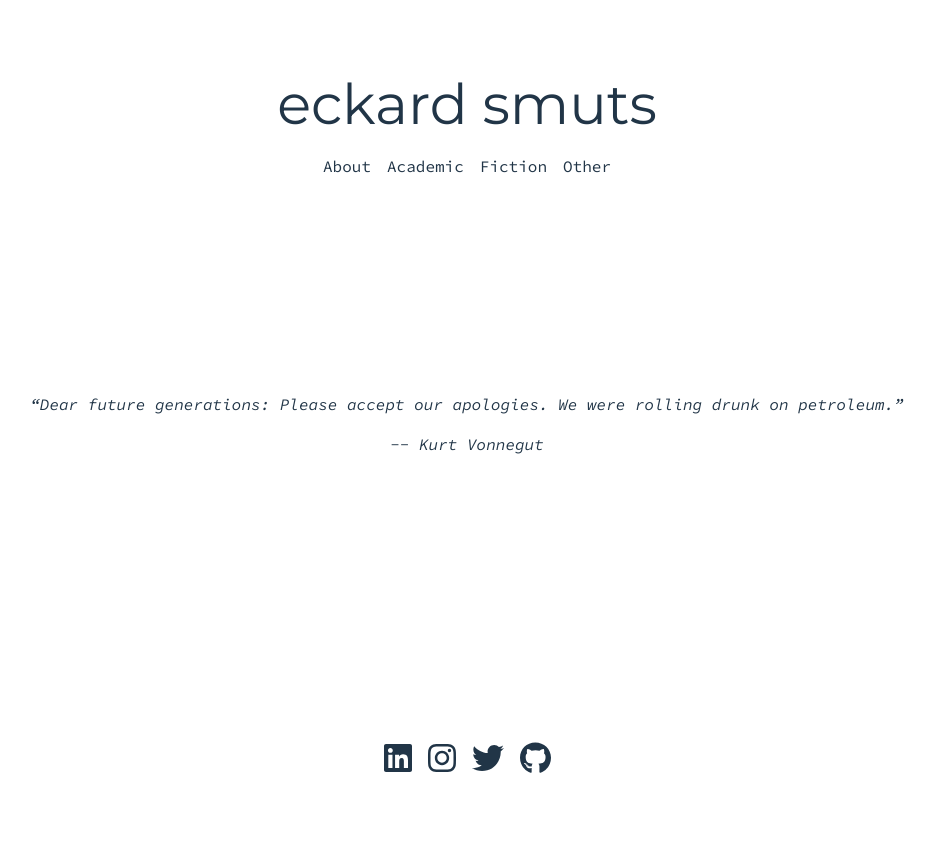
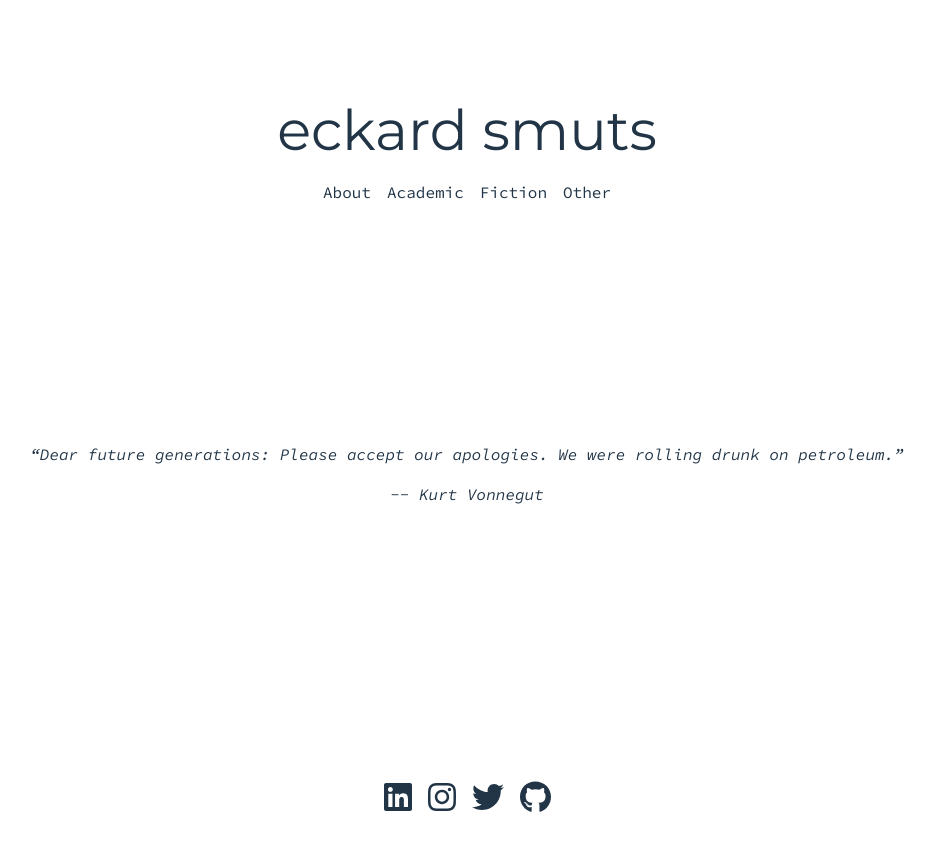
Before and after one commit to esmuts/es-profile, a React (Vite) app: page / in a window 1280 px wide. Shown: the top 850 px of the page, without its empty margins (173-1108 px from the left). Built offline with nearby package versions, Linux system fonts and the light colour scheme.

Commit message:
Tweaked layout

```diff
--- a/src/App.css
+++ b/src/App.css
@@ -1,12 +1,11 @@
 #root {
-  padding: 5vw;
-  padding-left: 7vw;
-  padding-right: 7vw;
+  padding: 7vw;
   text-align: center;
 }
 
 .container {
   display: grid;
+  gap: 3vmin;
   grid-template-rows: 15vh minmax(60vh, auto) 15vh;
 }
 
--- a/src/assets/resume.json
+++ b/src/assets/resume.json
@@ -1,7 +1,7 @@
 {
   "about": [
     {
-      "par1": "I am a lecturer in the Department of English at Stellenbosch University. My work considers the intersection of social and ecological issues in literary texts, focusing especially on postcolonial writing. Currently, I am working on a book project that explores alternative temporalities in a range of Southern African novels.When I can find the time, I love writing short stories, and I try to never be too far away from the sea.",
+      "par1": "I am a lecturer in the Department of English at Stellenbosch University. My work considers the intersection of social and ecological issues in literary texts, focusing especially on postcolonial writing. Currently, I am working on a book project that explores alternative temporalities in a range of Southern African novels. When I can find the time, I love writing short stories, and I try to never be too far away from the sea.",
       "par2": "Contact: eckards@sun.ac.za",
       "par3": ""
     }
--- a/src/components/Display.css
+++ b/src/components/Display.css
@@ -15,6 +15,7 @@
 }
 
 .about-text {
+  padding-top: 3vmin;
   font-style: normal;
 }
 
--- a/src/components/Footer.css
+++ b/src/components/Footer.css
@@ -2,7 +2,7 @@
   grid-row: 3;
   display: flex;
   justify-content: center;
-  align-items: end;
+  align-items: center;
 }
 
 .footer a {
```
